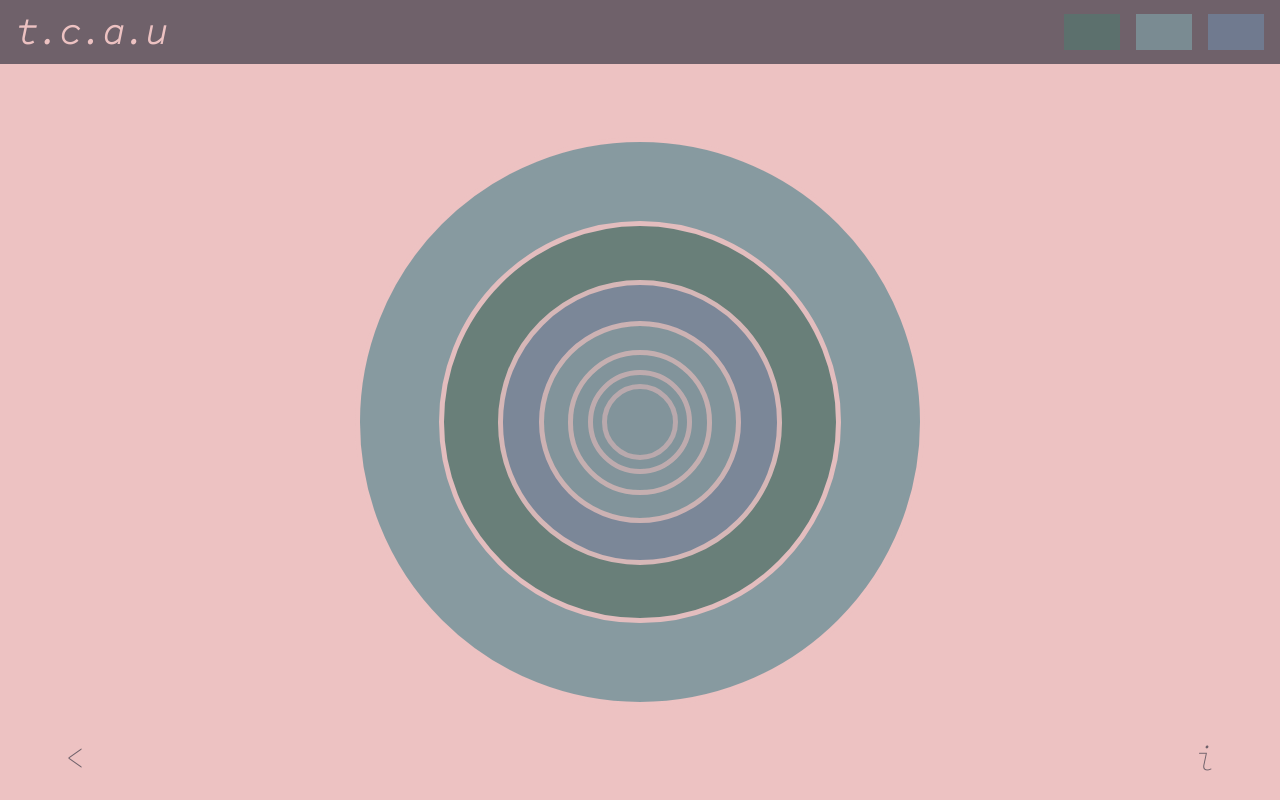
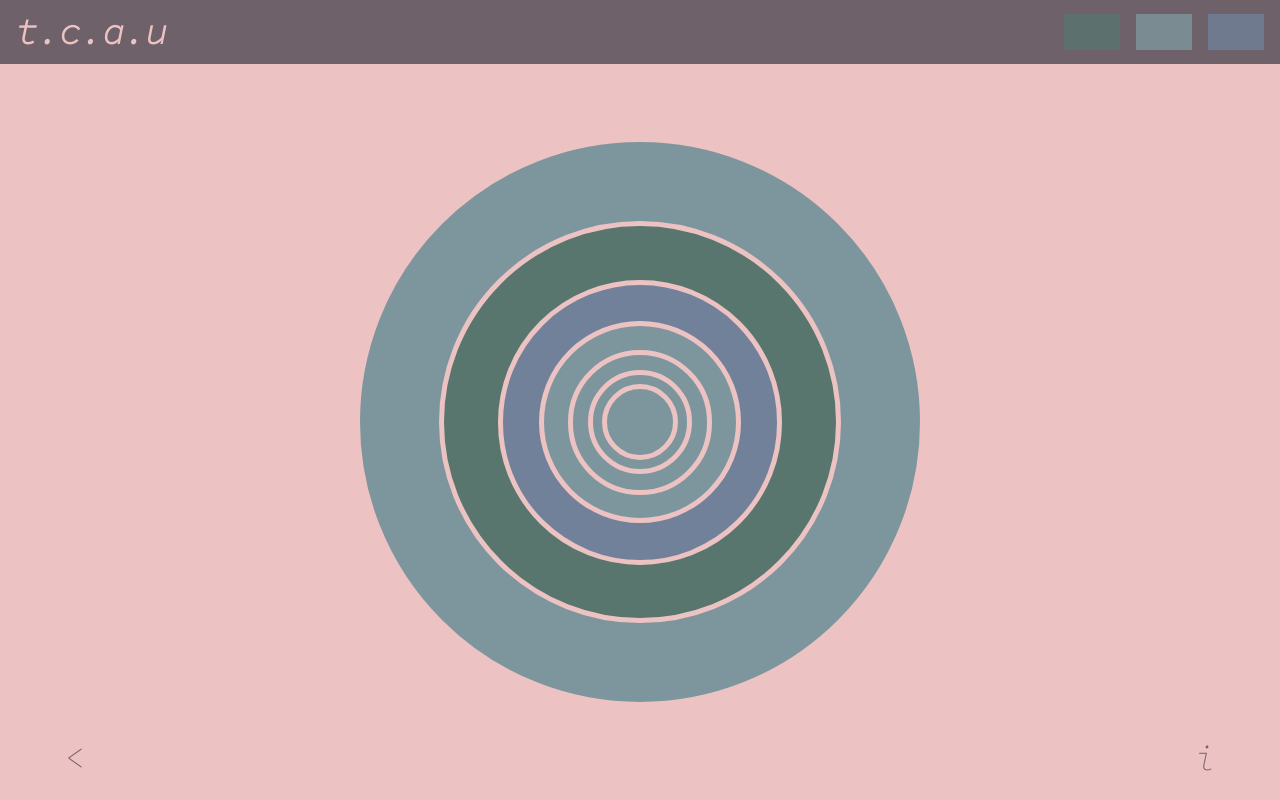
Before and after one commit to MattPRW/tcau, a React (Create React App) app: page /clock2 in a window 1280 px wide. Built offline with nearby package versions, Linux system fonts and the light colour scheme.

Commit message:
opacity deployment fix

```diff
--- a/src/components/clock2/clock2.css
+++ b/src/components/clock2/clock2.css
@@ -11,11 +11,11 @@
   height: 70%;
   width: 70%;
   border: 5px solid #EDC2C2;
-  opacity: 90%;
+  /* opacity: 90%; */
 }
 
 .opacity{
-  opacity: 75%;
+  /* opacity: 75%; */
 }
 
 @media only screen and (max-width: 768px) {
--- a/src/components/modal/modal.css
+++ b/src/components/modal/modal.css
@@ -3,7 +3,7 @@
   width: 80%;
   z-index: 1;
   background-color:#6F616A;
-  opacity: 95%;
+  /* opacity: 95%; */
 }
 
 .modal-text{
```
Also changed, not shown: 1 other file (tests, documents, lock files or other folders).
